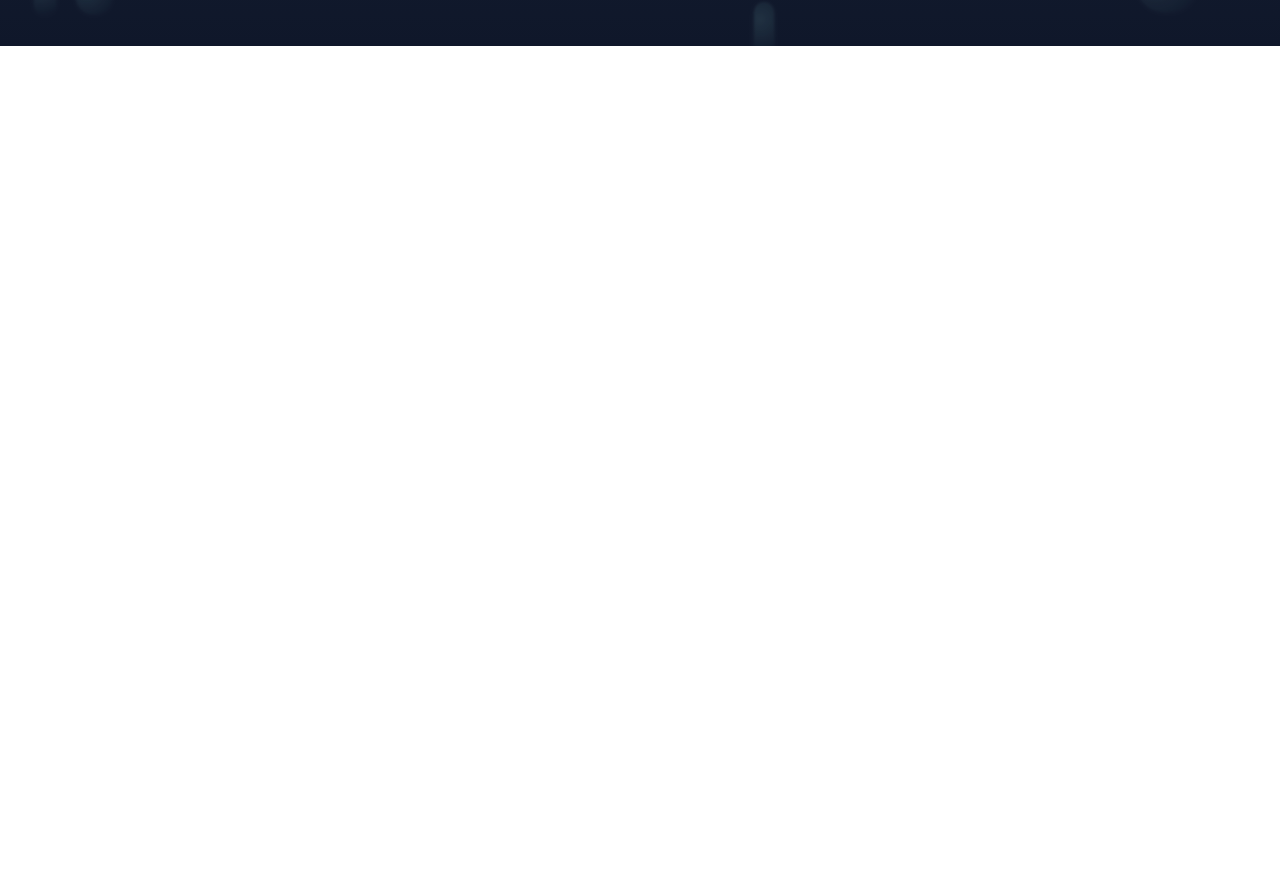
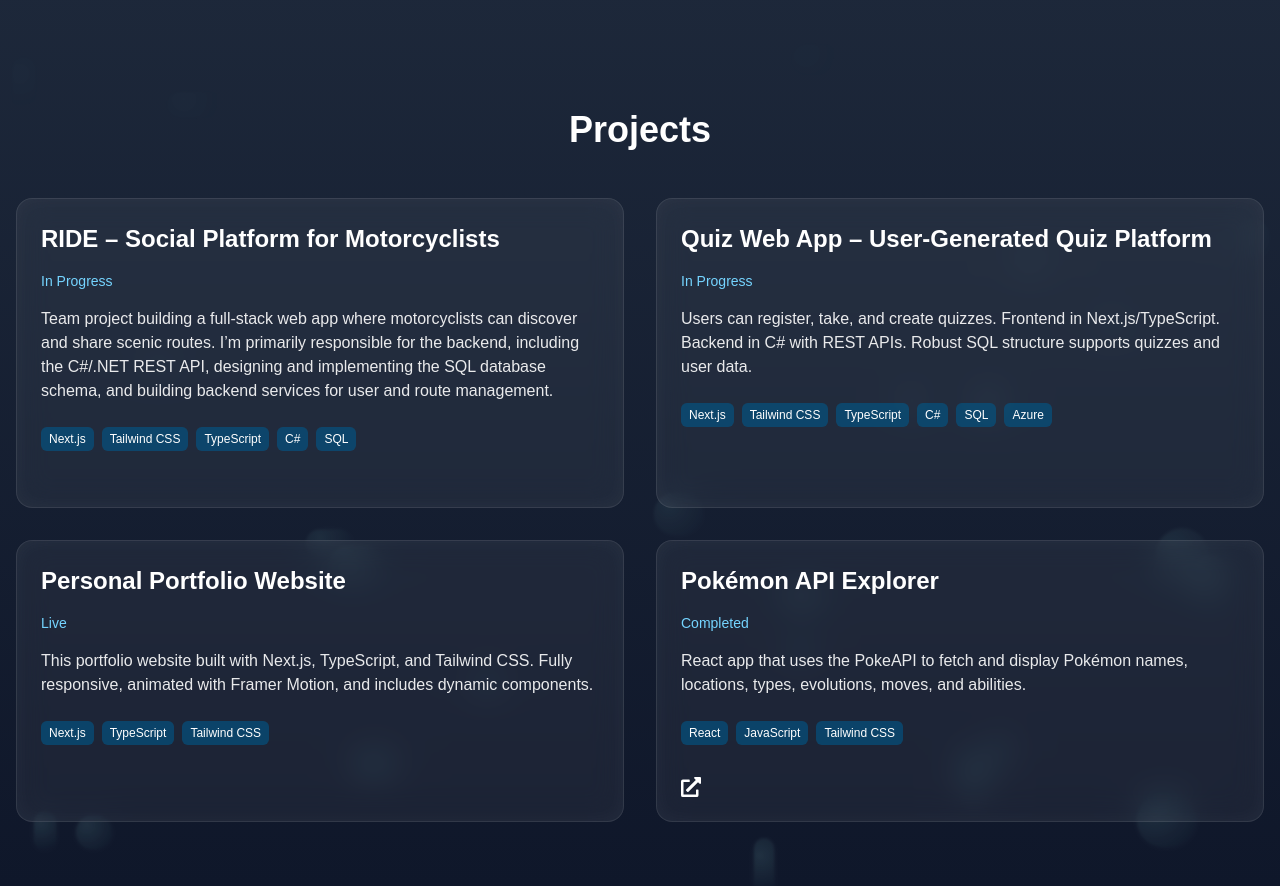
Before and after one commit to ChristmasLover12345/portfolio-site, a Next.js app: page / in a window 1280 px wide. Shown: the part 1022-1908 px from the top of the page. Before the commit the page ends 1068 px from the top, so only its background shows below. Built offline with nearby package versions, Linux system fonts and the light colour scheme.

Commit message:
Projects Section

```diff
--- /dev/null
+++ b/src/Components/ProjectsSectionComponent.tsx
@@ -0,0 +1,103 @@
+
+'use client'
+
+import React from 'react'
+import { motion } from 'framer-motion'
+import { FaGithub, FaExternalLinkAlt } from 'react-icons/fa'
+
+const projects = [
+  {
+    title: 'RIDE – Social Platform for Motorcyclists',
+    status: 'In Progress',
+    description:
+      'Team project building a full-stack web app where motorcyclists can discover and share scenic routes. I’m primarily responsible for the backend, including the C#/.NET REST API, designing and implementing the SQL database schema, and building backend services for user and route management.',
+    tech: ['Next.js', 'Tailwind CSS', 'TypeScript', 'C#', 'SQL'],
+    github: '',
+    live: '',
+  },
+  {
+    title: 'Quiz Web App – User-Generated Quiz Platform',
+    status: 'In Progress',
+    description:
+      'Users can register, take, and create quizzes. Frontend in Next.js/TypeScript. Backend in C# with REST APIs. Robust SQL structure supports quizzes and user data.',
+    tech: ['Next.js', 'Tailwind CSS', 'TypeScript', 'C#', 'SQL', 'Azure'],
+    github: '',
+    live: '',
+  },
+  {
+    title: 'Personal Portfolio Website',
+    status: 'Live',
+    description:
+      'This portfolio website built with Next.js, TypeScript, and Tailwind CSS. Fully responsive, animated with Framer Motion, and includes dynamic components.',
+    tech: ['Next.js', 'TypeScript', 'Tailwind CSS'],
+    github: '',
+    live: '',
+  },
+  {
+    title: 'Pokémon API Explorer',
+    status: 'Completed',
+    description:
+      'React app that uses the PokeAPI to fetch and display Pokémon names, locations, types, evolutions, moves, and abilities.',
+    tech: ['React', 'JavaScript', 'Tailwind CSS'],
+    github: '',
+    live: 'https://herediaj-pokemon-api-rebuilt.vercel.app',
+  },
+]
+
+const ProjectsSectionComponent = () => {
+  return (
+    <section className="w-full py-16 px-4 text-white">
+      <h2 className="text-4xl font-bold text-center mb-12">Projects</h2>
+      <div className="grid gap-8 grid-cols-1 md:grid-cols-2 xl:grid-cols-2">
+        {projects.map((project, idx) => (
+          <motion.div
+            key={idx}
+            initial={{ opacity: 0, y: 40 }}
+            whileInView={{ opacity: 1, y: 0 }}
+            viewport={{ once: true }}
+            transition={{ duration: 0.6, delay: idx * 0.1 }}
+            className="bg-white/5 hover:bg-white/10 backdrop-blur-lg border border-white/10 rounded-2xl p-6 shadow-md flex flex-col gap-4 innerGlow"
+          >
+            <h3 className="text-2xl font-semibold">{project.title}</h3>
+            <p className="text-sm text-sky-300">{project.status}</p>
+            <p className="text-white/90">{project.description}</p>
+            <div className="flex flex-wrap gap-2 mt-2 text-sm">
+              {project.tech.map((tech, i) => (
+                <span
+                  key={i}
+                  className="bg-sky-800/60 px-2 py-1 rounded-md text-xs"
+                >
+                  {tech}
+                </span>
+              ))}
+            </div>
+            <div className="flex gap-4 mt-4">
+              {project.github && (
+                <a
+                  href={project.github}
+                  target="_blank"
+                  rel="noopener noreferrer"
+                  className="text-xl hover:text-sky-400"
+                >
+                  <FaGithub />
+                </a>
+              )}
+              {project.live && (
+                <a
+                  href={project.live}
+                  target="_blank"
+                  rel="noopener noreferrer"
+                  className="text-xl hover:text-sky-400"
+                >
+                  <FaExternalLinkAlt />
+                </a>
+              )}
+            </div>
+          </motion.div>
+        ))}
+      </div>
+    </section>
+  )
+}
+
+export default ProjectsSectionComponent
--- a/src/app/page.tsx
+++ b/src/app/page.tsx
@@ -1,6 +1,7 @@
 import AboutMeComponent from "@/Components/AboutMeComponent";
 import ContactBubblesComponent from "@/Components/ContactBubblesComponent";
 import HeroNameComponent from "@/Components/HeroNameComponent";
+import ProjectsSectionComponent from "@/Components/ProjectsSectionComponent";
 
 
 
@@ -34,7 +35,7 @@ export default function Home() {
 
       <AboutMeComponent />
 
-
+    <ProjectsSectionComponent />
 
     </div>
 
```
